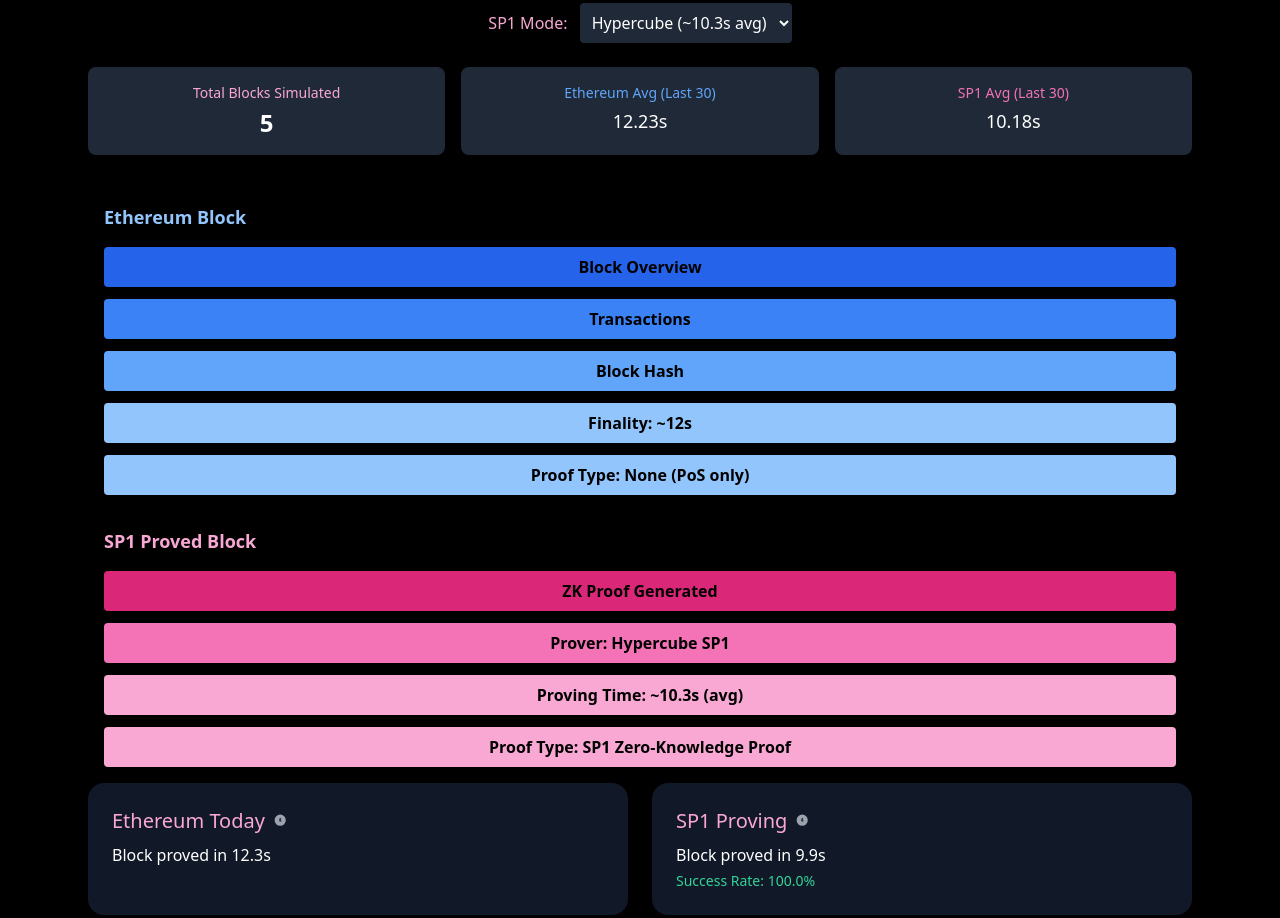
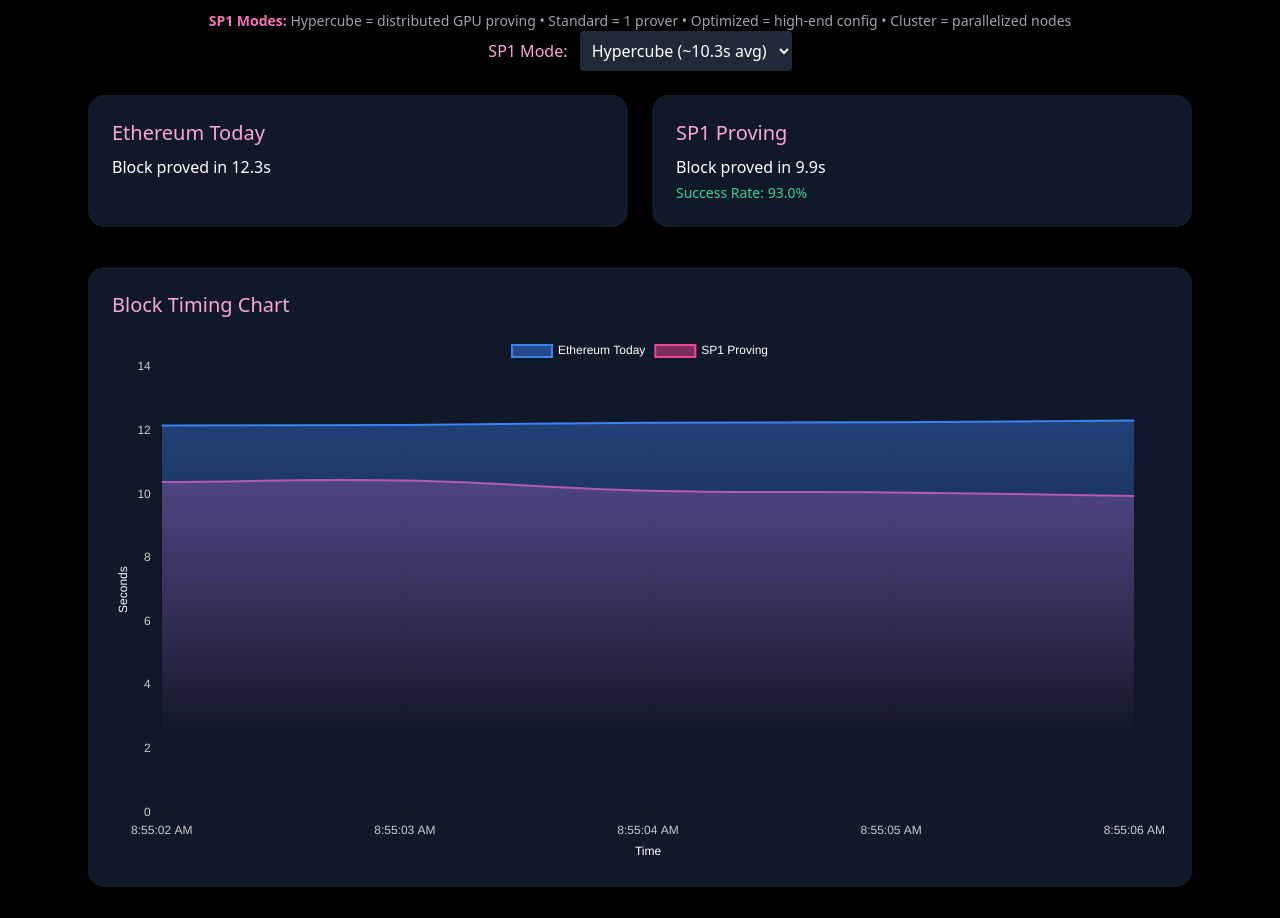
Before and after one commit to Wrukky/Ethereum-vs-SP1, a plain HTML site: page index.html in a window 1280 px wide. Shown: the part 189-1107 px from the top of the page. Drawn offline with nearby package versions, Linux system fonts and the light colour scheme.

Commit message:
Update index.html

```diff
--- a/index.html
+++ b/index.html
@@ -7,7 +7,6 @@
   <link href="https://cdn.jsdelivr.net/npm/tailwindcss@2.2.19/dist/tailwind.min.css" rel="stylesheet" />
   <script src="https://cdn.jsdelivr.net/npm/chart.js"></script>
 </head>
-
 <body id="body" class="bg-black text-white font-sans transition-colors duration-300">
   <main class="max-w-6xl mx-auto p-6">
     <header class="text-center mb-8">
@@ -23,7 +22,11 @@
     </div>
 
     <!-- Mode Selector -->
-      <!-- Mode Selector -->
+     <div class="mt-8 text-sm text-gray-400 text-center">
+  <p><span class="text-pink-400 font-bold">SP1 Modes:</span>
+    Hypercube = distributed GPU proving • Standard = 1 prover • Optimized = high-end config • Cluster = parallelized nodes
+  </p>
+</div>
     <div class="text-center mb-6">
       <label for="sp1-mode" class="mr-2 text-pink-300 font-medium">SP1 Mode:</label>
       <select id="sp1-mode" class="bg-gray-800 p-2 rounded text-white">
@@ -31,132 +34,59 @@
         <option value="standard">Standard (~6s)</option>
         <option value="optimized">Optimized (~4s)</option>
         <option value="cluster">Cluster (~2s)</option>
+
       </select>
     </div>
 
-<!-- Block Count and Averages -->
-<section class="grid grid-cols-1 sm:grid-cols-3 gap-4 text-center mb-8">
-  <div class="bg-gray-800 p-4 rounded-lg">
-    <h3 class="text-sm text-pink-300 mb-1">Total Blocks Simulated</h3>
-    <p id="block-count" class="text-2xl font-semibold">0</p>
+    <!-- Status Panels -->
+    <section class="grid grid-cols-1 md:grid-cols-2 gap-6 mb-10">
+      <div class="bg-gray-900 p-6 rounded-2xl">
+        <h2 class="text-xl text-pink-300 mb-2">Ethereum Today</h2>
+        <p id="eth-status">Waiting...</p>
       </div>
-  <div class="bg-gray-800 p-4 rounded-lg">
-    <h3 class="text-sm text-blue-400 mb-1">Ethereum Avg (Last 30)</h3>
-    <p id="eth-avg" class="text-lg font-medium">--</p>
-  </div>
-  <div class="bg-gray-800 p-4 rounded-lg">
-    <h3 class="text-sm text-pink-400 mb-1">SP1 Avg (Last 30)</h3>
-    <p id="sp1-avg" class="text-lg font-medium">--</p>
+      <div class="bg-gray-900 p-6 rounded-2xl">
+        <h2 class="text-xl text-pink-300 mb-2">SP1 Proving</h2>
+        <p id="sp1-status">Waiting...</p>
+        <p id="sp1-success" class="text-green-400 mt-1 text-sm">Success Rate: 93%</p>
       </div>
     </section>
 
-<!-- Ethereum Block -->
+    <!-- Chart -->
+    <section class="bg-gray-900 p-6 rounded-2xl h-[500px] sm:h-[600px] mb-10">
+      <h2 class="text-xl text-pink-300 mb-4">Block Timing Chart</h2>
+      <div class="h-full">
+        <canvas id="blockChart" class="w-full h-full"></canvas>
+      </div>
+    </section>
+
+    <!-- Block Overview -->
+    <section class="grid grid-cols-1 md:grid-cols-2 gap-6 mb-10">
       <div class="bg-blue-950 p-4 rounded-xl shadow-lg">
-  <h3 class="text-blue-300 font-bold text-lg mb-4">Ethereum Block</h3>
+        <h3 class="text-blue-300 font-bold text-lg mb-4">Ethereum Flow</h3>
         <div class="space-y-3">
-    <div class="bg-blue-600 text-black text-center py-2 rounded font-semibold">Block Overview</div>
-    <div class="bg-blue-500 text-black text-center py-2 rounded font-semibold">Transactions</div>
-    <div class="bg-blue-400 text-black text-center py-2 rounded font-semibold">Block Hash</div>
-    <div class="bg-blue-300 text-black text-center py-2 rounded font-semibold">Finality: ~12s</div>
-    <div class="bg-blue-300 text-black text-center py-2 rounded font-semibold">Proof Type: None (PoS only)</div>
+          <div class="bg-blue-600 text-black text-center py-2 rounded">Block Overview</div>
+          <div class="bg-blue-500 text-black text-center py-2 rounded">Transactions</div>
+          <div class="bg-blue-400 text-black text-center py-2 rounded">Block Hash</div>
+          <div class="bg-blue-300 text-black text-center py-2 rounded">Finality: ~12s</div>
         </div>
       </div>
 
-
-    <!-- SP1 Proved Block -->
       <div class="bg-pink-950 p-4 rounded-xl shadow-lg">
-      <h3 class="text-pink-300 font-bold text-lg mb-4">SP1 Proved Block</h3>
+        <h3 class="text-pink-300 font-bold text-lg mb-4">SP1 Flow</h3>
         <div class="space-y-3">
-        <div class="bg-pink-600 text-black text-center py-2 rounded font-semibold">ZK Proof Generated</div>
-        <div class="bg-pink-400 text-black text-center py-2 rounded font-semibold">Prover: Hypercube SP1</div>
-        <div class="bg-pink-300 text-black text-center py-2 rounded font-semibold">Proving Time: ~10.3s (avg)</div>
-        <div class="bg-pink-300 text-black text-center py-2 rounded font-semibold">Proof Type: SP1 Zero-Knowledge Proof
-</div>
-  </div>
-</div>
-
-      </div>
+          <div class="bg-pink-600 text-black text-center py-2 rounded">Block Overview</div>
+          <div class="bg-pink-500 text-black text-center py-2 rounded">Proof Type: zk-SNARK(SP1 ZKPS)</div>
+          <div class="bg-pink-400 text-black text-center py-2 rounded">Proof Generated</div>
+          <div class="bg-pink-300 text-black text-center py-2 rounded">Finality: ~10.3s</div>
         </div>
       </div>
     </section>
 
-      <!-- Status Panels -->
-      <section class="grid grid-cols-1 md:grid-cols-2 gap-6 mb-10">
-        <div class="bg-gray-900 p-6 rounded-2xl">
-          <h2 class="text-xl text-pink-300 mb-2 flex items-center">
-  Ethereum Today
-  <div class="relative ml-2 group">
-    <svg xmlns="http://www.w3.org/2000/svg" class="w-4 h-4 text-gray-400 cursor-pointer" fill="currentColor" viewBox="0 0 20 20">
-      <path d="M9 2a7 7 0 100 14A7 7 0 009 2zM8.93 6.588a.75.75 0 111.14.974L9.11 9h.89a.75.75 0 010 1.5h-1.5a.75.75 0 01-.72-.969l.57-1.443A.75.75 0 018.93 6.588zM9 12a.75.75 0 100 1.5.75.75 0 000-1.5z" />
-    </svg>
-    <div class="absolute w-64 p-2 text-sm text-white bg-gray-800 rounded shadow-md top-6 left-1/2 transform -translate-x-1/2 opacity-0 group-hover:opacity-100 transition-opacity z-20">
-      Average block time for Ethereum mainnet (~12s per block).
-
-
-    </div>
-  </span>
-</h2>
-
-          <p id="eth-status">Waiting...</p>
-        </div>
-        <div class="bg-gray-900 p-6 rounded-2xl">
-          <h2 class="text-xl text-pink-300 mb-2 flex items-center">
-  SP1 Proving
-  <div class="relative ml-2 group">
-    <svg xmlns="http://www.w3.org/2000/svg" class="w-4 h-4 text-gray-400 cursor-pointer" fill="currentColor" viewBox="0 0 20 20">
-      <path d="M9 2a7 7 0 100 14A7 7 0 009 2zM8.93 6.588a.75.75 0 111.14.974L9.11 9h.89a.75.75 0 010 1.5h-1.5a.75.75 0 01-.72-.969l.57-1.443A.75.75 0 018.93 6.588zM9 12a.75.75 0 100 1.5.75.75 0 000-1.5z" />
-    </svg>
-    <div class="absolute w-64 p-2 text-sm text-white bg-gray-800 rounded shadow-md top-6 left-1/2 transform -translate-x-1/2 opacity-0 group-hover:opacity-100 transition-opacity z-20">
-      Block proving time using SP1 prover network — based on selected mode.
-
-
-    </div>
-  </span>
-</h2>
-
-          <p id="sp1-status">Waiting...</p>
-<p id="sp1-success" class="text-green-400 mt-1 text-sm">Success Rate: 0%</p>
-
-        </div>
-      </section>
-
-      <!-- Chart -->
-      <section class="bg-gray-900 p-6 rounded-2xl h-[1000px] sm:h-[1000px]">
-        <h2 class="text-xl text-pink-300 mb-4">Block Timing Chart</h2>
-        <div class="h-full">
-          <canvas id="blockChart" class="w-full h-[500px] sm:h-[1000px]"></canvas>
-        </div>
-      </section>
+    <!-- Footer -->
+    <footer class="text-center text-gray-400 text-sm mt-10">
+      Built by <a href="https://twitter.com/wru_kii" class="text-pink-400 hover:underline">@wru_kii</a>
+    </footer>
   </main>
-
-    <script>
-  const glowPlugin = {
-    id: 'glow',
-    beforeDatasetsDraw(chart, args, options) {
-      const { ctx } = chart;
-      chart.data.datasets.forEach((dataset, index) => {
-        const meta = chart.getDatasetMeta(index);
-        if (!meta.hidden) {
-          ctx.save();
-          ctx.shadowColor = dataset.borderColor;
-          ctx.shadowBlur = 15;
-          ctx.lineWidth = 2;
-          ctx.beginPath();
-          meta.data.forEach((point, i) => {
-            const { x, y } = point.getProps(['x', 'y'], true);
-            if (i === 0) ctx.moveTo(x, y);
-            else ctx.lineTo(x, y);
-          });
-          ctx.stroke();
-          ctx.restore();
-        }
-      });
-    }
-  };
-
-  Chart.register(glowPlugin);
-</script>
-
 
   <!-- Script -->
   <script>
@@ -164,6 +94,7 @@
       const ctx = document.getElementById('blockChart').getContext('2d');
       const ethStatus = document.getElementById('eth-status');
       const sp1Status = document.getElementById('sp1-status');
+      const sp1Success = document.getElementById('sp1-success');
       const modeSelector = document.getElementById('sp1-mode');
       const toggleBtn = document.getElementById('toggleTheme');
       const body = document.getElementById('body');
@@ -174,7 +105,6 @@
       let t = 0;
       let sp1Total = 0;
       let sp1Under12 = 0;
-
 
       const sp1Timings = {
         standard: () => 6 + Math.sin(t / 5) + Math.random(),
@@ -200,6 +130,7 @@ let sp1Under12 = 0;
               label: 'Ethereum Today',
               data: ethData,
               borderColor: 'rgba(59, 130, 246, 1)',
+              borderWidth: 2,
               backgroundColor: ethGradient,
               fill: true,
               tension: 0.4,
@@ -209,6 +140,7 @@ let sp1Under12 = 0;
               label: 'SP1 Proving',
               data: sp1Data,
               borderColor: 'rgba(236, 72, 153, 1)',
+              borderWidth: 2,
               backgroundColor: sp1Gradient,
               fill: true,
               tension: 0.4,
@@ -233,12 +165,11 @@ let sp1Under12 = 0;
               padding: 10,
               borderColor: '#f472b6',
               borderWidth: 1,
-
             },
             legend: {
-                labels: () => ({
+              labels: {
                 color: body.classList.contains('bg-black') ? '#fff' : '#000'
-                })
+              }
             }
           },
           scales: {
@@ -261,12 +192,11 @@ let sp1Under12 = 0;
 
         const ethTime = 12 + Math.sin(t / 5) * 0.3 + Math.random() * 0.2;
         const sp1Time = sp1Timings[sp1Mode]();
+
         sp1Total++;
         if (sp1Time < 12) sp1Under12++;
-
-const successRate = ((sp1Under12 / sp1Total) * 100).toFixed(1);
-document.getElementById("sp1-success").textContent = `Success Rate: ${successRate}%`;
-
+        const successRate = ((sp1Under12 / sp1Total) * 93).toFixed(1);
+        sp1Success.textContent = `Success Rate: ${successRate}%`;
 
         ethStatus.textContent = `Block proved in ${ethTime.toFixed(1)}s`;
         sp1Status.textContent = `Block proved in ${sp1Time.toFixed(1)}s`;
@@ -279,21 +209,11 @@ document.getElementById("sp1-success").textContent = `Success Rate: ${successRat
           labels.shift(); ethData.shift(); sp1Data.shift();
         }
 
-  // Update block count
-  document.getElementById('block-count').textContent = ethData.length;
-
-  // Calculate rolling averages
-  const ethAvg = (ethData.reduce((a, b) => a + b, 0) / ethData.length).toFixed(2);
-  const sp1Avg = (sp1Data.reduce((a, b) => a + b, 0) / sp1Data.length).toFixed(2);
-
-  document.getElementById('eth-avg').textContent = `${ethAvg}s`;
-  document.getElementById('sp1-avg').textContent = `${sp1Avg}s`;
-
         chart.update();
         t++;
       }
 
-        setInterval(updateSimulation, 1000); // Faster updates
+      setInterval(updateSimulation, 1000);
 
       // Theme toggle
       if (localStorage.getItem('theme') === 'light') enableLightMode();
@@ -321,10 +241,5 @@ document.getElementById("sp1-success").textContent = `Success Rate: ${successRat
       }
     };
   </script>
-    <footer class="text-center mt-12 py-6 border-t border-gray-700">
-  <p class="text-sm text-gray-400">
-    Built by <a href="https://twitter.com/wru_kii" target="_blank" class="text-pink-400 hover:underline">@wru_kii</a>
-  </p>
-</footer>
 </body>
 </html>
```
Lines whose indentation alone changed are shown as unchanged.
